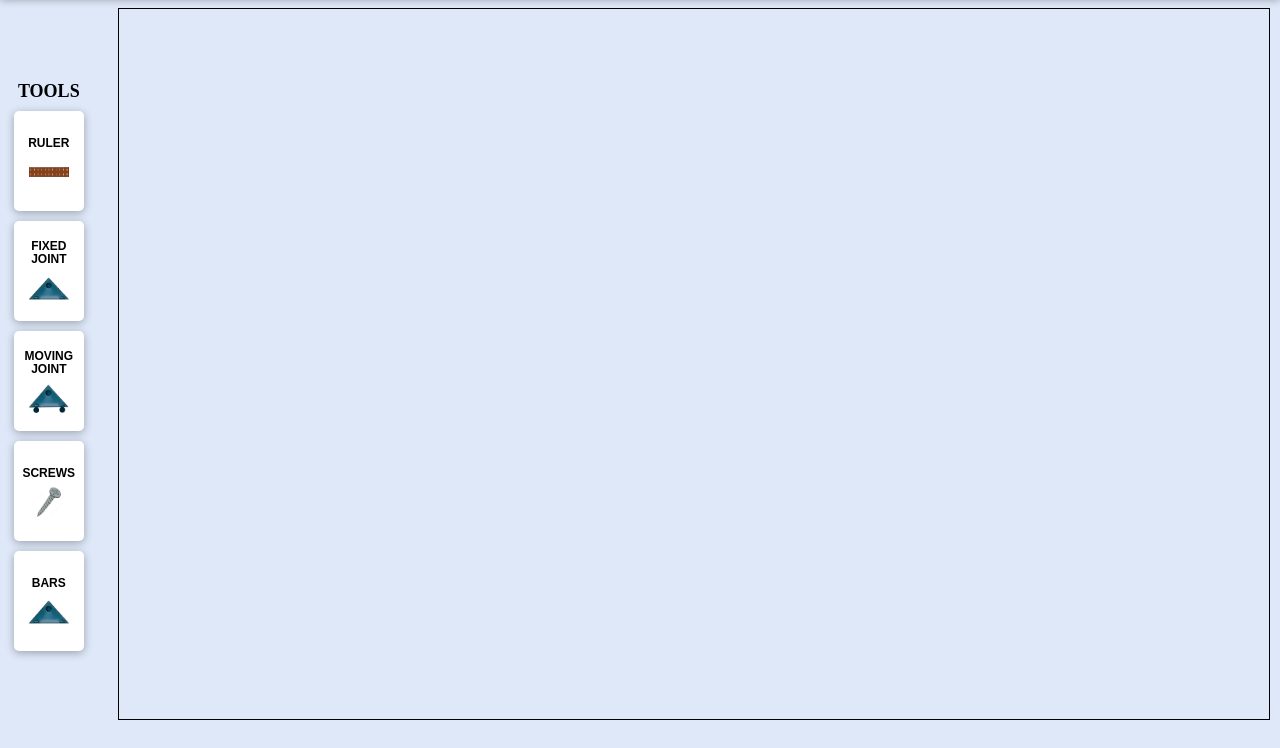
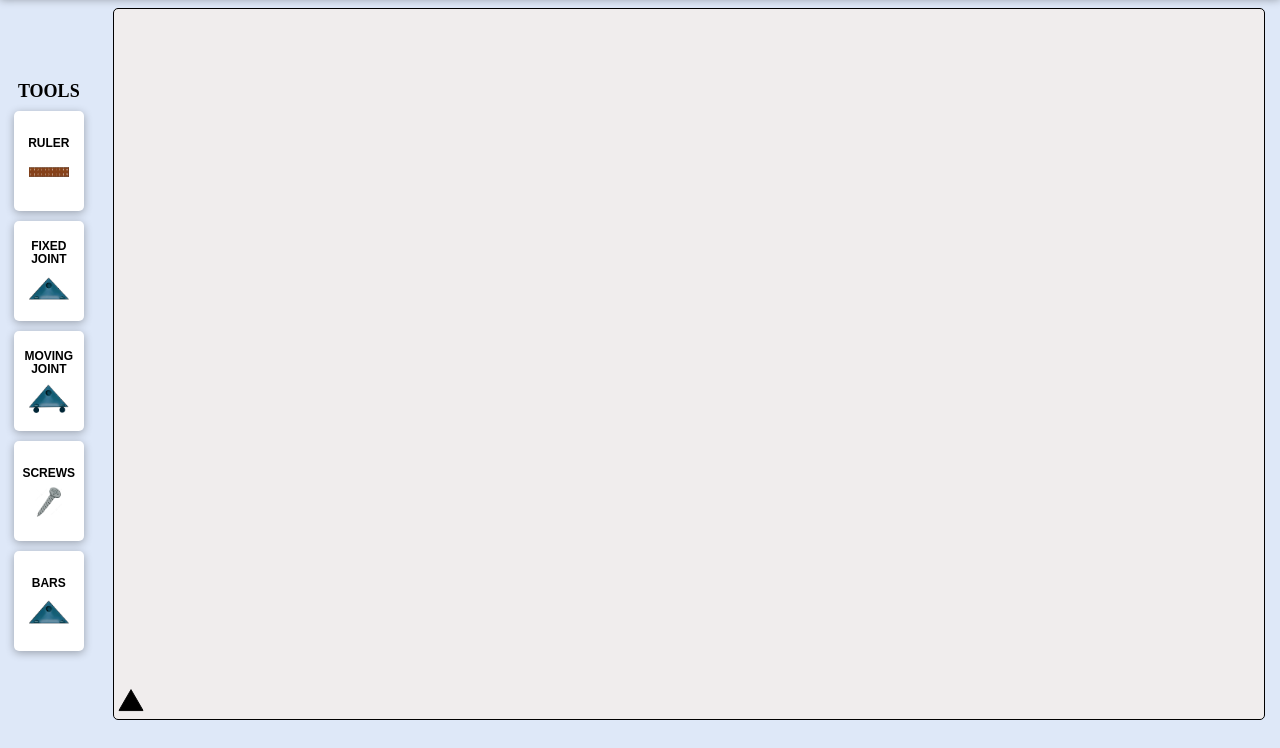
Before and after one commit to cgcb-01/Physics-In-JavaScript, a plain HTML site: page BRIDGE TRUSS SAFE CHECKING/index.html in a window 1280 px wide. Shown: the part 52-800 px from the top of the page. Drawn offline with Linux system fonts and the light colour scheme.

Commit message:
adding of joints

```diff
--- a/BRIDGE TRUSS SAFE CHECKING/app.js
+++ b/BRIDGE TRUSS SAFE CHECKING/app.js
@@ -38,3 +38,82 @@ for(let i=0;i<toolname.length;i++)
     tools.appendChild(div)
 
 }
+
+const canvas = document.getElementById("bridgeCanvas");
+const ctx = canvas.getContext("2d");
+
+let jointX = 50;
+let jointY = 50;
+const triSize = 24;
+let isDragging = false;
+
+// Draw triangle centered at (x, y)
+function drawTriangle(x, y, size = triSize, color = "#000") {
+  const height = size * Math.sqrt(3) / 2;
+
+  ctx.beginPath();
+  ctx.moveTo(x, y - height / 2);          // top
+  ctx.lineTo(x - size / 2, y + height / 2); // bottom left
+  ctx.lineTo(x + size / 2, y + height / 2); // bottom right
+  ctx.closePath();
+
+  ctx.fillStyle = color;
+  ctx.fill();
+  ctx.strokeStyle = "black";
+  ctx.lineWidth = 1;
+  ctx.stroke();
+}
+
+// Clear and draw everything
+function draw() {
+  ctx.clearRect(0, 0, canvas.clientWidth, canvas.clientHeight);
+  drawTriangle(jointX, jointY);
+}
+
+// Resize canvas based on device pixel ratio
+function resizeCanvasToDisplaySize() {
+  const dpr = window.devicePixelRatio || 1;
+
+  const rect = canvas.getBoundingClientRect();
+  canvas.width = rect.width * dpr;
+  canvas.height = rect.height * dpr;
+
+  ctx.setTransform(1, 0, 0, 1, 0, 0); // reset transform
+  ctx.scale(dpr, dpr); // scale all drawings
+
+  // Recalculate initial joint position at bottom-left
+  jointX = 5 + triSize / 2;
+  jointY = canvas.clientHeight - 5 - triSize / 2;
+
+  draw();
+}
+
+// Handle dragging
+canvas.addEventListener("mousedown", (e) => {
+  const rect = canvas.getBoundingClientRect();
+  const x = e.clientX - rect.left;
+  const y = e.clientY - rect.top;
+
+  if (
+    x >= jointX - triSize / 2 && x <= jointX + triSize / 2 &&
+    y >= jointY - triSize / 2 && y <= jointY + triSize / 2
+  ) {
+    isDragging = true;
+  }
+});
+
+canvas.addEventListener("mousemove", (e) => {
+  if (isDragging) {
+    const rect = canvas.getBoundingClientRect();
+    jointX = e.clientX - rect.left;
+    jointY = e.clientY - rect.top;
+    draw();
+  }
+});
+
+canvas.addEventListener("mouseup", () => {
+  isDragging = false;
+});
+
+window.addEventListener("resize", resizeCanvasToDisplaySize);
+resizeCanvasToDisplaySize();
--- a/BRIDGE TRUSS SAFE CHECKING/style.scss
+++ b/BRIDGE TRUSS SAFE CHECKING/style.scss
@@ -80,12 +80,15 @@ body{
 .draw{
     width:90%;
     height:89vh;
-    margin-right:10px;
+    margin-right:15px;
     canvas {
     border: 1px solid black;
     cursor: crosshair;
     height:100%;
     width:100%;
+    border-radius: 5px;
+    background-color: rgb(240, 237, 237);
+    display:block;
     }
 }
 }
```
Also changed, not shown: BRIDGE TRUSS SAFE CHECKING/style.css, 1 other file.
